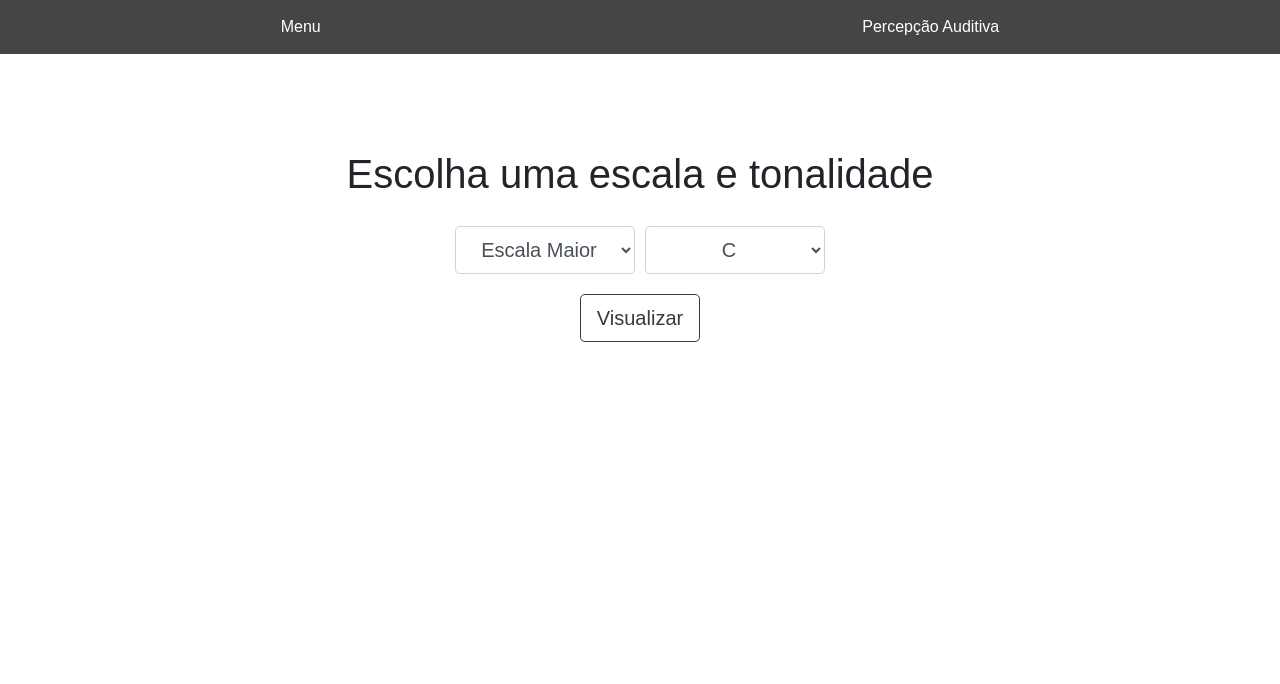
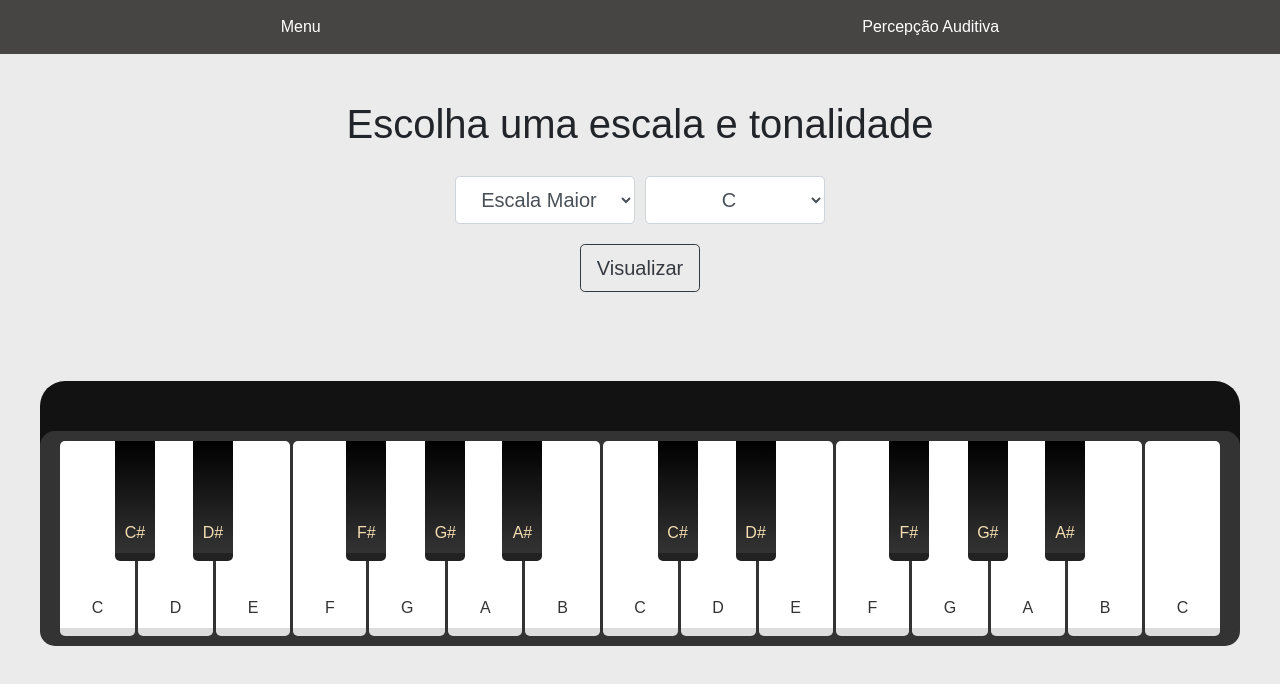
Before and after one commit to filicom/app-music-training, a plain HTML site: page html/escala.html in a window 1280 px wide. Drawn offline with nearby package versions, Linux system fonts and the light colour scheme.

Commit message:
FEAT: criação do piano em escala.html e modificação das classes .branca

```diff
--- a/css/escala/section.css
+++ b/css/escala/section.css
@@ -1,19 +1,109 @@
-section {
-    min-height: calc(100vh - 40px);
-    /* Calcula a altura da tela menos a altura do header */
+body {
+    background-color: #ebebeb;
+}
+
+.home {
+
     padding-top: 100px;
     display: flex;
     align-items: center;
     flex-direction: column;
     width: 100%;
+    margin-bottom: 89px;
 
 }
+
 .selects {
     display: flex;
     padding-bottom: 20px;
     gap: 10px;
 }
+
 section h2 {
     font-size: 40px;
     padding-bottom: 20px;
 }
+
+.piano {
+    background-color: #121212;
+    width: 1200px;
+    height: 265px;
+    margin: auto;
+    border-radius: 25px;
+    display: flex;
+    flex-direction: column;
+    align-items: center;
+    color: wheat;
+}
+
+.teclas {
+    margin-top: 50px;
+    width: 100%;
+    height: 100%;
+    background-color: #333;
+    border-radius: 15px;
+    padding: 10px 20px;
+    display: flex;
+
+}
+
+.branca {
+    background-color: white;
+    flex-grow: 1;
+    border-radius: 5px;
+    border-bottom: 8px solid #ddd;
+    margin-left: -17px;
+    z-index: 1;
+    color: #333;
+
+}
+
+.tecla {
+    position: relative;
+    display: flex;
+    align-items: flex-end;
+    justify-content: center;
+    padding-bottom: 8px;
+    user-select: none;
+
+}
+
+.preta {
+    width: 40px;
+    background: linear-gradient(black, #333);
+    height: 120px;
+    border-radius: 0 0 5px 5px;
+    border-bottom: 8px solid #222;
+    margin-left: -20px;
+    z-index: 2;
+}
+
+.teclas .branca:nth-child(1) {
+    margin-left: 0px;
+}
+
+.teclas .branca:nth-child(5) {
+    margin-right: 20px;
+}
+
+.teclas .branca:nth-child(12) {
+    margin-right: 20px;
+}
+
+.teclas .branca:nth-child(17) {
+    margin-right: 20px;
+}
+
+.teclas .branca:nth-child(24) {
+    margin-right: 20px;
+}
+
+.branca-pressionada {
+    background-color: #ddd;
+    border-Bottom: none;
+}
+
+.preta-pressionada {
+    background: linear-gradient(#222, black);
+    border-Bottom: none;
+}
--- a/html/escala.html
+++ b/html/escala.html
@@ -19,7 +19,7 @@
             <a href="/html/percepcao.html">Percepção Auditiva</a>
         </nav>
     </header>
-    <section style="margin-top: 50px;">
+    <section class="home">
         <h2>Escolha uma escala e tonalidade</h2>
 
         <div class="selects">
@@ -48,6 +48,38 @@
         <button class="btn btn-outline-dark btn-lg">Visualizar</button>
     </section>
 
+    <section class="piano">
+
+        <div class="teclas">
+            <div class="tecla branca" data-nota="1">C</div>
+            <div class="tecla preta" data-nota="2">C#</div>
+            <div class="tecla branca" data-nota="3">D</div>
+            <div class="tecla preta" data-nota="4">D#</div>
+            <div class="tecla branca" data-nota="5">E</div>
+            <div class="tecla branca" data-nota="6">F</div>
+            <div class="tecla preta" data-nota="7">F#</div>
+            <div class="tecla branca" data-nota="8">G</div>
+            <div class="tecla preta" data-nota="9">G#</div>
+            <div class="tecla branca" data-nota="10">A</div>
+            <div class="tecla preta" data-nota="11">A#</div>
+            <div class="tecla branca" data-nota="12">B</div>
+            <div class="tecla branca" data-nota="13">C</div>
+            <div class="tecla preta" data-nota="14">C#</div>
+            <div class="tecla branca" data-nota="15">D</div>
+            <div class="tecla preta" data-nota="16">D#</div>
+            <div class="tecla branca" data-nota="17">E</div>
+            <div class="tecla branca" data-nota="18">F</div>
+            <div class="tecla preta" data-nota="19">F#</div>
+            <div class="tecla branca" data-nota="20">G</div>
+            <div class="tecla preta" data-nota="21">G#</div>
+            <div class="tecla branca" data-nota="22">A</div>
+            <div class="tecla preta" data-nota="23">A#</div>
+            <div class="tecla branca" data-nota="24">B</div>
+            <div class="tecla branca" data-nota="25">C</div>
+        </div>
+    </section>
+
+    <script src="/js/piano.js"></script>
 </body>
 
 </html>
--- a/js/percepcao.js
+++ b/js/piano.js
@@ -1,4 +1,8 @@
 const teclas = document.querySelectorAll(".tecla");
+teclas.forEach((tecla) => {
+    tecla.addEventListener("mousedown", () => clicoumousedown(tecla))
+    tecla.addEventListener("mouseup", () => clicoumouseup(tecla))
+})
 const tocarNota = (nota) => {
     const audio = new Audio(`../notas/${nota}.wav`)
     audio.play()
@@ -11,16 +15,13 @@ const clicoumousedown = (tecla) => {
         tecla.classList.add("preta-pressionada")
         return;
     }
-    tecla.style.background = "#ddd"
+    tecla.classList.add("branca-pressionada")
+
 }
 const clicoumouseup = (tecla) => {
     if (tecla.className.includes("preta")) {
         tecla.classList.remove("preta-pressionada")
         return;
     }
-    tecla.style.background = "white"
+    tecla.classList.remove("branca-pressionada")
 }
-teclas.forEach((tecla) => {
-    tecla.addEventListener("mousedown", () => clicoumousedown(tecla))
-    tecla.addEventListener("mouseup", () => clicoumouseup(tecla))
-})
```
Also changed, not shown: css/percepcao/section.css (+6 -2 lines), html/percepcao.html (+1 -1 lines).
